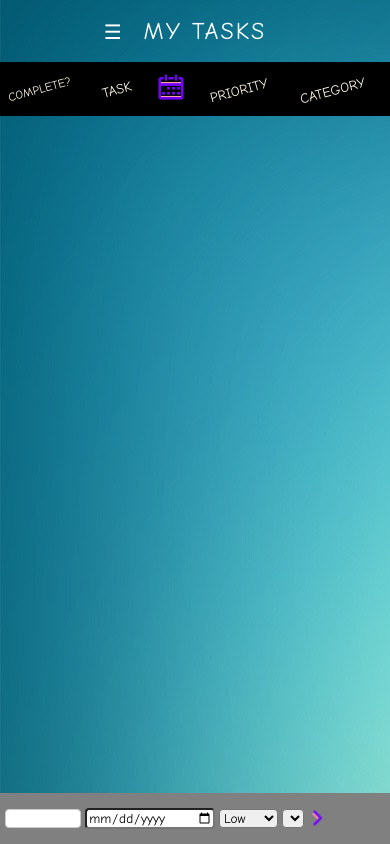
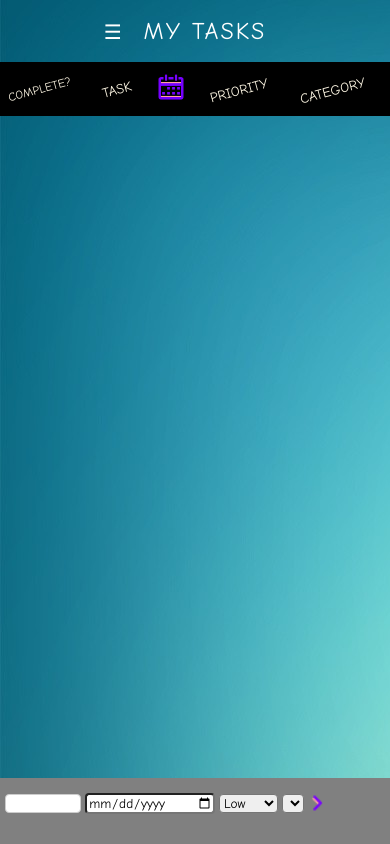
Before and after one commit to lexigeib/To-Do-Phonegap, a plain HTML site: page www/list.html in a window 390 px wide. Drawn offline with nearby package versions, Linux system fonts and the light colour scheme.

Commit message:
Update index.css

```diff
--- a/www/css/index.css
+++ b/www/css/index.css
@@ -154,7 +154,7 @@ li{
 #content{
     padding: 5px;
     padding-top: 10px;
-    padding-bottom: 15px;
+    padding-bottom: 30px;
     background-color: grey;
     position: fixed;
     bottom: 0px;
```
